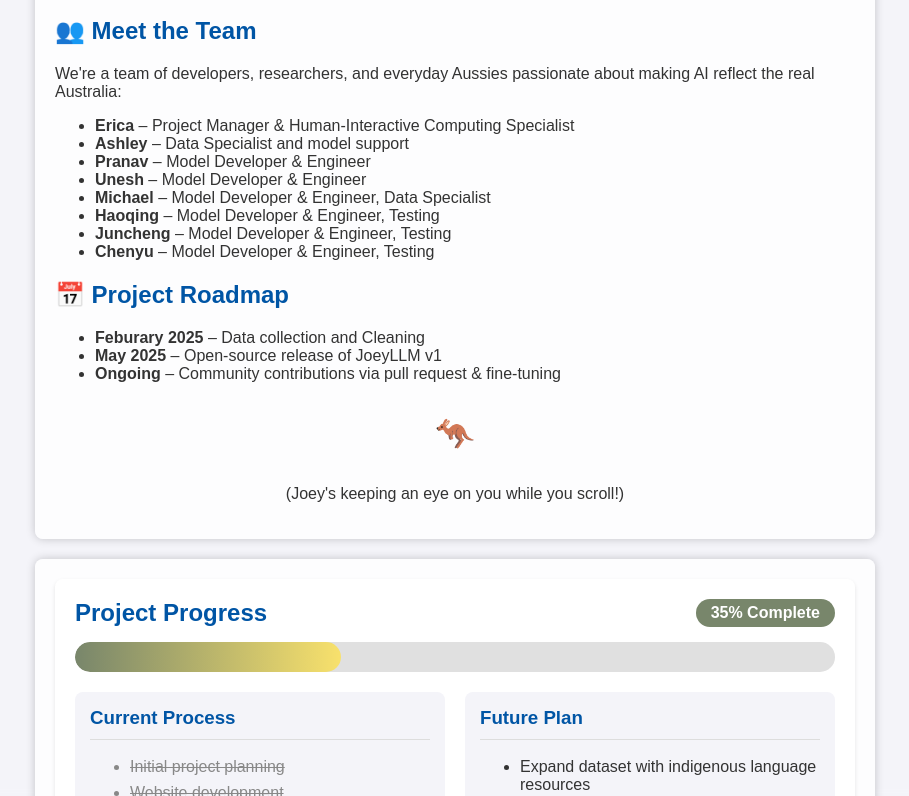
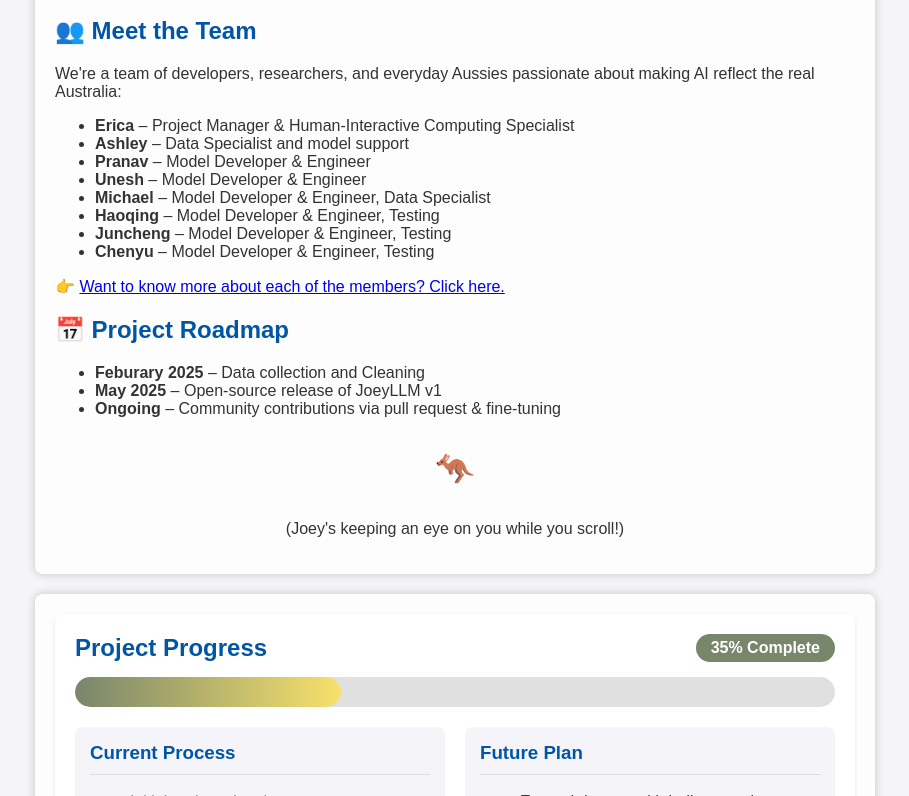
Before and after one commit to southern-cross-ai/JoeyLLM, a plain HTML site: page index.html in a window 1280 px wide. Shown: the part 1140-1936 px from the top of the page, without its empty margins (185-1094 px from the left). Drawn offline with Linux system fonts and the light colour scheme.

Commit message:
update members profile and introduction link

```diff
--- a/index.html
+++ b/index.html
@@ -368,6 +368,11 @@
           </li>
           <li><strong>Chenyu</strong> – Model Developer & Engineer, Testing</li>
         </ul>
+        <p>
+          👉 <a href="https://gitlab.cecs.anu.edu.au/u7797448/joeyllm/-/wikis/Team-Information" target="_blank">
+            Want to know more about each of the members? Click here.
+          </a>
+        </p>
       </section>
 
       <section id="roadmap">
```
